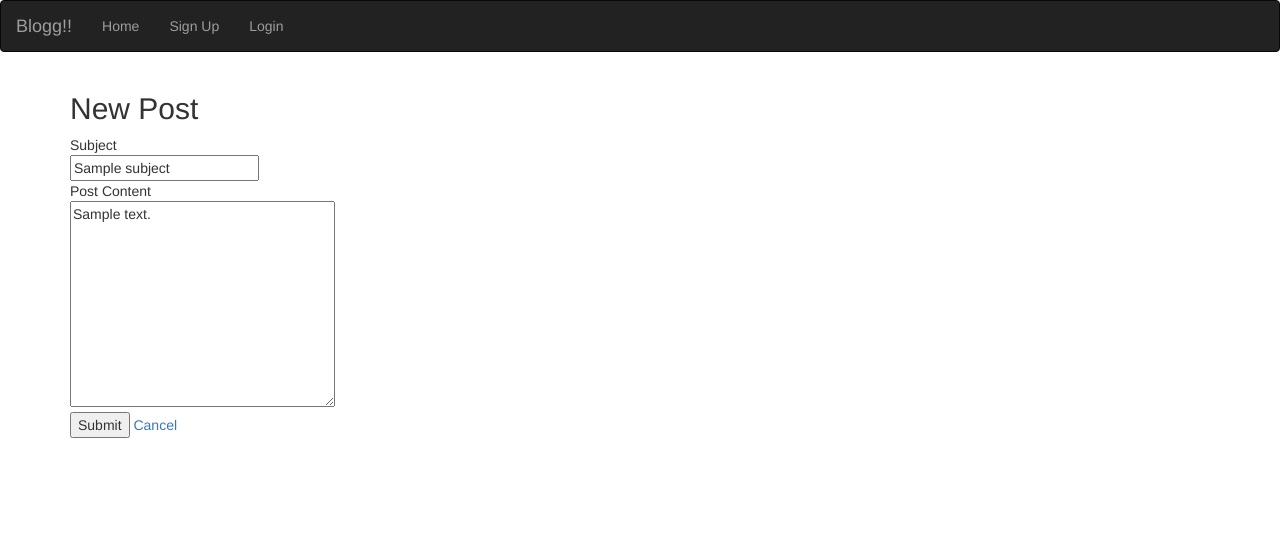
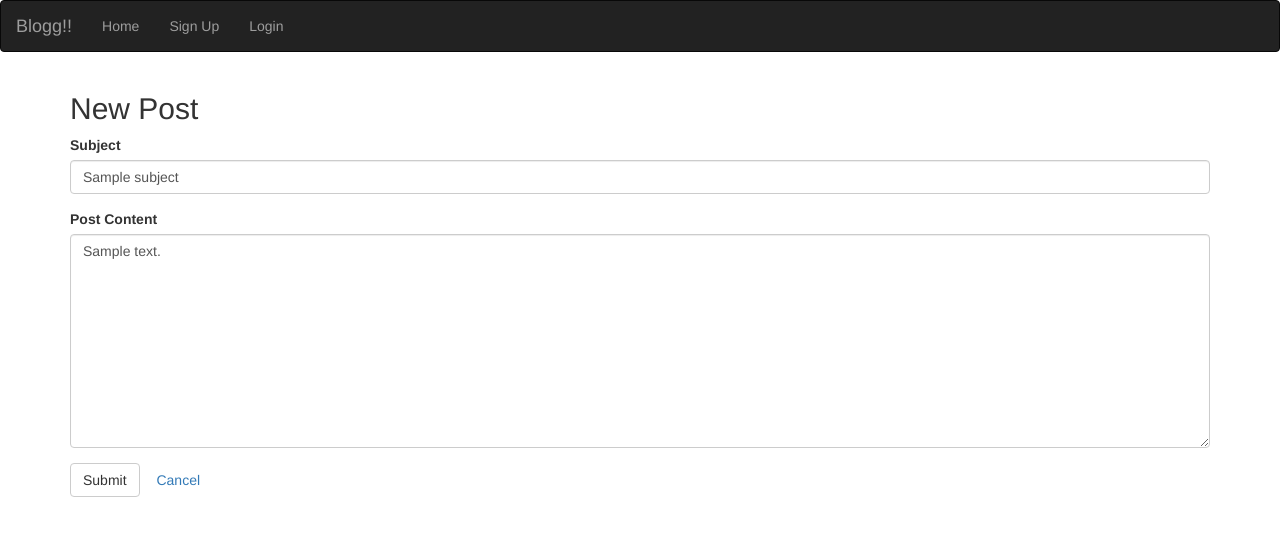
Before and after one commit to zmrow/Udacity_build_a_blog, a Python web app: template templates/newpost.html in a window 1280 px wide. Shown: the top 536 px of the page. Run offline with Jinja, Linux system fonts and the light colour scheme; the template is opened without the code that fills it: most values are stand-ins (such as "Sample title", 1, 10 or a date in 2020); some libraries are stand-ins or nearby versions.

Commit message:
Update forms.  Update README with link to GAE running service

```diff
--- a/templates/edit_comment.html
+++ b/templates/edit_comment.html
@@ -10,7 +10,9 @@
     <textarea class="form-control" name="content" rows="10">{{ comment.content }}</textarea>
   </div>
   <button type="submit" class="btn btn-default">Submit</button>
-  <a href="/blog/{{ post.key().id() }}">Cancel</a>
+  <button type="button" class="btn btn-link">
+    <a href="/blog/{{ post.key().id() }}">Cancel</a>
+  </button>
 </form>
 
 {% endblock %}
--- a/templates/edit_post.html
+++ b/templates/edit_post.html
@@ -14,7 +14,9 @@
     <textarea class="form-control" id="new-post" name="content" rows="10">{{ post.content }}</textarea>
   </div>
   <button type="submit" class="btn btn-default">Submit</button>
-  <a href="/blog/{{ post.key().id() }}">Cancel</a>
+  <button type="button" class="btn btn-link">
+    <a href="/blog/{{ post.key().id() }}">Cancel</a>
+  </button>
 </form>
 
 {% endblock %}
--- a/templates/index.html
+++ b/templates/index.html
@@ -4,7 +4,6 @@
 
 <h1>Blog!</h1>
 <hr>
-{% if posts %}
 {% for post in posts %}
   <section class="post">
     <div class="row col-md-12 post-subject">
@@ -33,6 +32,5 @@
     </div>
   </section>
 {% endfor %}
-{% endif %}
 
 {% endblock %}
--- a/templates/newpost.html
+++ b/templates/newpost.html
@@ -3,14 +3,20 @@
 {% block content %}
 
 <h2>New Post</h2>
+<div class="error">{{ error }}</div>
 <form id="new-post" method="post">
-    <div class="subject">Subject</div>
-    <input type="text" name="subject" value="{{ subject }}">
-    <div class="content">Post Content</div>
-    <textarea id="new-post" name="content" cols="30" rows="10">{{ text }}</textarea>
-    <div class="error">{{ error }}</div>
-    <input type="submit">
+  <div class="form-group">
+    <label for="subject">Subject</label>
+    <input type="text" class="form-control" name="subject" value="{{ subject }}">
+  </div>
+  <div class="form-group">
+    <label for="content">Post Content</label>
+    <textarea class="form-control" id="new-post" name="content" rows="10">{{ content }}</textarea>
+  </div>
+  <button type="submit" class="btn btn-default">Submit</button>
+  <button type="button" class="btn btn-link">
     <a href="/blog">Cancel</a>
+  </button>
 </form>
 
 {% endblock %}
```
Also changed, not shown: README.md. Lines whose indentation alone changed are shown as unchanged.
